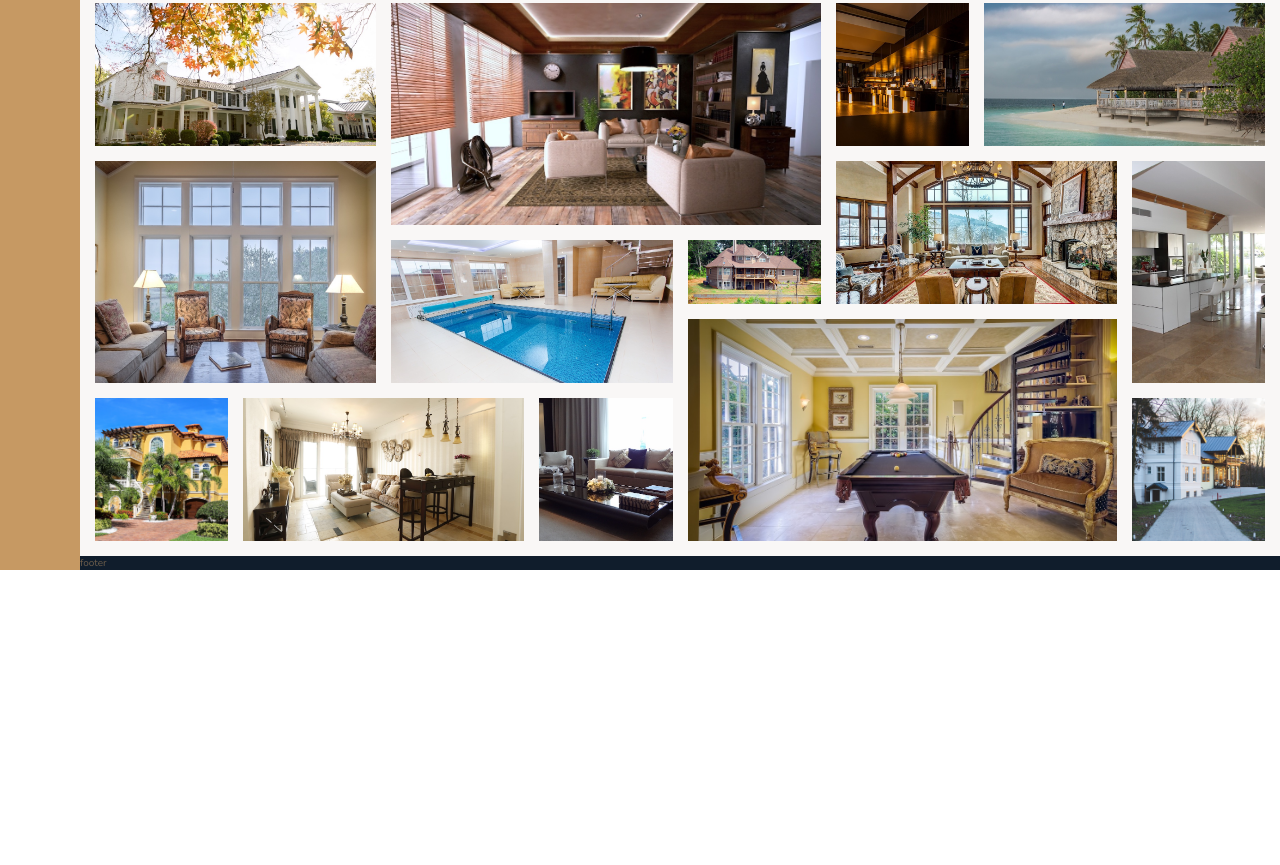
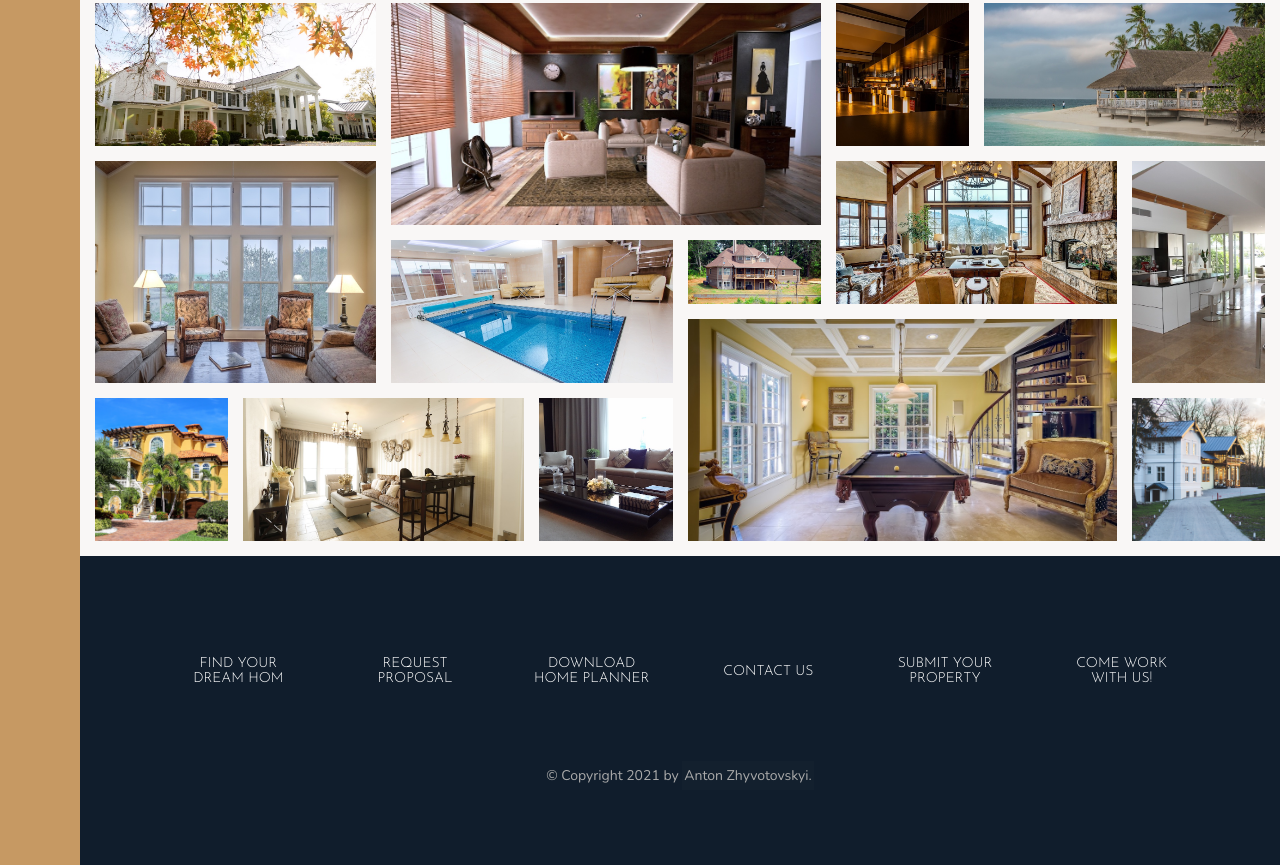
Before and after one commit to AntonRufus/Nexter, a website: page index.html in a window 1280 px wide. Shown: the part 3014-3879 px from the top of the page. Before the commit the page ends 3584 px from the top, so only its background shows below. Drawn offline with nearby package versions, Linux system fonts and the light colour scheme.

Commit message:
the footer section

```diff
--- a/index.html
+++ b/index.html
@@ -9,7 +9,7 @@
     <link rel="stylesheet" href="css/style.css">
     <link rel="shortcut icon" type="image/png" href="img/favicon.png">
 
-    <title>nexter &mdash; your home, your freedom</title>
+    <title>Nexter &mdash; your home, your freedom</title>
 </head>
 <body class="container">
 <!-- sidebar -->
@@ -351,7 +351,18 @@
 </section>
 <!-- footer section-->
 <footer class="footer">
-    footer
+    <ul class="nav">
+        <li class="nav__item"><a href="" class="nav__link">Find your dream hom</a></li>
+        <li class="nav__item"><a href="" class="nav__link">Request proposal</a></li>
+        <li class="nav__item"><a href="" class="nav__link">Download home planner</a></li>
+        <li class="nav__item"><a href="" class="nav__link">Contact us</a></li>
+        <li class="nav__item"><a href="" class="nav__link">Submit your property</a></li>
+        <li class="nav__item"><a href="" class="nav__link">Come work with us!</a></li>
+    </ul>
+    <p class="copyright">
+        &copy; Copyright 2021 by
+        <a class="copyright__link" href="https://github.com/AntonRufus">Anton Zhyvotovskyi.</a>
+    </p>
 </footer>
 </body>
 </html>
--- a/sass/_footer.scss
+++ b/sass/_footer.scss
@@ -1,4 +1,60 @@
 .footer {
   background-color: $color-secondary;
   grid-column: full-start / full-end;
+  padding: 8rem;
+  font-size: 1.4rem;
+
+  .nav {
+    list-style: none;
+
+    display: grid;
+    grid-template-columns: repeat(auto-fit, minmax(15rem, 1fr));
+    grid-gap: 2rem;
+    align-items: center;
+
+
+    &__link:link,
+    &__link:visited {
+      text-decoration: none;
+      color: #fff;
+      font-family: $font-display;
+      text-transform: uppercase;
+      text-align: center;
+      padding: 2rem 1.5rem;
+      display: block;
+      transition: all .2s;
+    }
+
+    &__link:hover,
+    &__link:active {
+      background-color: rgba(#fff, .05);
+      transform: translateY(-3px);
+    }
+  }
+
+  .copyright {
+    color: $color-grey-light-2;
+    margin-top: 6rem;
+    text-align: center;
+    transition: all .5s;
+
+    &__link:link,
+    &__link:visited {
+      text-decoration: none;
+      padding: .5rem .2rem;
+      color: $color-grey-light-2;
+      transition: all .5s;
+      background-color: rgba(#fff, .01);
+      text-shadow: 0 0 0 transparent;
+    }
+
+    &__link:hover,
+    &__link:active {
+      background-color: rgba(#fff, .03);
+      border-radius: 1rem;
+      color: #fff;
+      padding: 1rem .2rem;
+      text-shadow: 0 0 1rem lightblue;
+    }
+  }
 }
```
Also changed, not shown: css/style.css.
